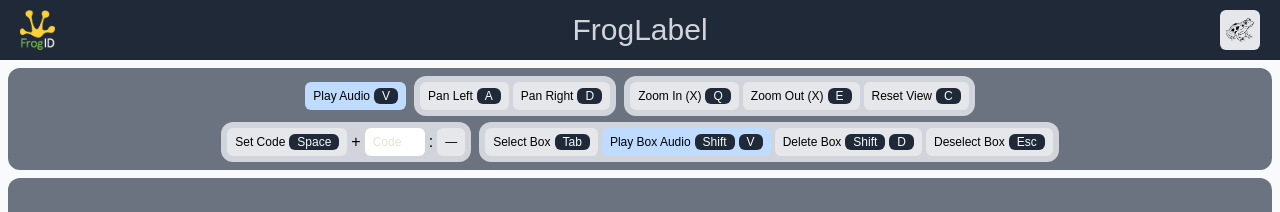
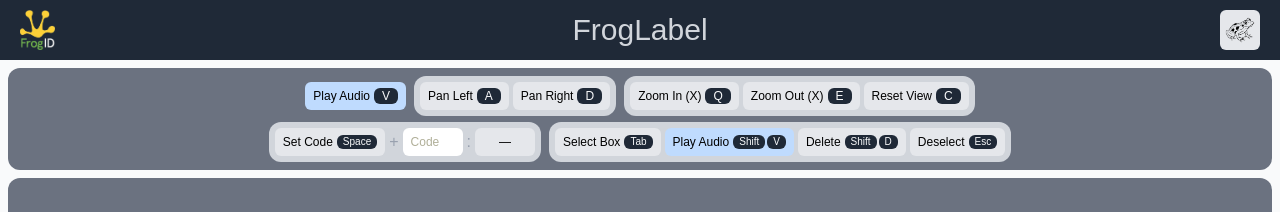
Before and after one commit to caileymm/froglabel, a React (Vite) app: page / in a window 1280 px wide. Shown: the top 212 px of the page. Built offline with nearby package versions, Linux system fonts and the light colour scheme; no server answers; a web font is replaced by a local one.

Commit message:
fixed delete box not working

```diff
--- a/src/App.jsx
+++ b/src/App.jsx
@@ -153,8 +153,8 @@ function App() {
               codesDict={codesDict}
               boxes={boxes}
               setBoxes={setBoxes}
-              currSelectedBox={currSelectedBoxId}
-              setCurrSelectedBox={setCurrSelectedBoxId}
+              currSelectedBoxId={currSelectedBoxId}
+              setCurrSelectedBoxId={setCurrSelectedBoxId}
               isPlaying={isPlaying}
               togglePlayPause={togglePlayPause}
               theme={theme}
--- a/src/components/BoundingBoxControls.jsx
+++ b/src/components/BoundingBoxControls.jsx
@@ -1,13 +1,26 @@
 import { useState, useEffect, useRef } from 'react';
 
-function BoundingBoxControls({ code, setCode, codesDict, boxes, setBoxes, currSelectedBox, setCurrSelectedBox, theme }) {
+function BoundingBoxControls({
+  code,
+  setCode,
+  codesDict,
+  boxes,
+  setBoxes,
+  currSelectedBoxId,
+  setCurrSelectedBoxId,
+  theme
+}) {
   const inputRef = useRef(null);
   const [isError, setIsError] = useState(false);
-  const [isSpacePressed, setIsSpacePressed] = useState(false);
-  const [isTabPressed, setIsTabPressed] = useState(false);
-  const [isShiftVPressed, setIsShiftVPressed] = useState(false);
-  const [isShiftDPressed, setIsShiftDPressed] = useState(false);
-  const [isEscPressed, setIsEscPressed] = useState(false);
+
+  // Visual state for keyboard shortcuts
+  const [pressedKeys, setPressedKeys] = useState({
+    space: false,
+    tab: false,
+    shiftV: false,
+    shiftD: false,
+    esc: false
+  });
 
   const handleSetCode = () => {
     setCode('');
@@ -29,43 +42,75 @@ function BoundingBoxControls({ code, setCode, codesDict, boxes, setBoxes, currSe
     }
   };
 
+  // Select the next box in the array based on ID
   const handleSelectBox = () => {
-    setCurrSelectedBox((prev) => {
-      if (boxes.length === 0) return -1;
-      return (prev + 1) % boxes.length;
-    });
+    if (boxes.length === 0) {
+        setCurrSelectedBoxId(-1);
+        return;
+    }
+    const currentIndex = boxes.findIndex(b => b.id === currSelectedBoxId);
+    const nextIndex = (currentIndex + 1) % boxes.length;
+    setCurrSelectedBoxId(boxes[nextIndex].id);
   };
-  const handleSelectBoxRef = useRef(handleSelectBox);
-  useEffect(() => { handleSelectBoxRef.current = handleSelectBox; });
 
-  const handlePlayBoxAudio = () => console.log("Play Box Audio");
+  const handlePlayBoxAudio = () => {
+    if (currSelectedBoxId !== -1) console.log("Play Box Audio for:", currSelectedBoxId);
+  };
 
   const handleDeleteBox = () => {
-    if (currSelectedBox != -1) {
-      setBoxes((prev) => prev.filter((_, i) => i !== currSelectedBox));
-      setCurrSelectedBox(-1);
+    if (currSelectedBoxId !== -1) {
+      setBoxes((prev) => prev.filter((box) => box.id !== currSelectedBoxId));
+      setCurrSelectedBoxId(-1);
     }
   };
-  const handleDeleteBoxRef = useRef(handleDeleteBox);
-  useEffect(() => { handleDeleteBoxRef.current = handleDeleteBox; });
 
-  const handleDeselectBox = () => setCurrSelectedBox(-1);
+  const handleDeselectBox = () => setCurrSelectedBoxId(-1);
+
+  // Sync refs so the EventListener always sees the newest state without re-binding
+  const actionsRef = useRef({ handleSetCode, handleSelectBox, handlePlayBoxAudio, handleDeleteBox, handleDeselectBox });
+  useEffect(() => {
+    actionsRef.current = { handleSetCode, handleSelectBox, handlePlayBoxAudio, handleDeleteBox, handleDeselectBox };
+  });
 
   useEffect(() => {
     const handleKeyDown = (e) => {
-      if (e.key === ' ') { e.preventDefault(); setIsSpacePressed(true); handleSetCode(); }
-      if (e.key === 'Tab') { e.preventDefault(); setIsTabPressed(true); handleSelectBoxRef.current(); }
-      if (e.shiftKey && e.key === 'V') { e.preventDefault(); setIsShiftVPressed(true); handlePlayBoxAudio(); }
-      if (e.shiftKey && e.key === 'D') { e.preventDefault(); setIsShiftDPressed(true); handleDeleteBoxRef.current(); }
-      if (e.key === 'Escape') { setIsEscPressed(true); handleDeselectBox(); }
+      // Ignore shortcuts if the user is typing in the input
+      if (document.activeElement === inputRef.current && e.key !== 'Enter' && e.key !== 'Escape') return;
+
+      if (e.key === ' ') {
+        e.preventDefault();
+        setPressedKeys(p => ({ ...p, space: true }));
+        actionsRef.current.handleSetCode();
+      }
+      if (e.key === 'Tab') {
+        e.preventDefault();
+        setPressedKeys(p => ({ ...p, tab: true }));
+        actionsRef.current.handleSelectBox();
+      }
+      if (e.shiftKey && e.key.toUpperCase() === 'V') {
+        e.preventDefault();
+        setPressedKeys(p => ({ ...p, shiftV: true }));
+        actionsRef.current.handlePlayBoxAudio();
+      }
+      if (e.shiftKey && e.key.toUpperCase() === 'D') {
+        e.preventDefault();
+        setPressedKeys(p => ({ ...p, shiftD: true }));
+        actionsRef.current.handleDeleteBox();
+      }
+      if (e.key === 'Escape') {
+        setPressedKeys(p => ({ ...p, esc: true }));
+        actionsRef.current.handleDeselectBox();
+      }
     };
+
     const handleKeyUp = (e) => {
-      if (e.key === ' ') setIsSpacePressed(false);
-      if (e.key === 'Tab') setIsTabPressed(false);
-      if (e.key === 'Shift' || e.key === 'V') setIsShiftVPressed(false);
-      if (e.key === 'Shift' || e.key === 'D') setIsShiftDPressed(false);
-      if (e.key === 'Escape') setIsEscPressed(false);
+      if (e.key === ' ') setPressedKeys(p => ({ ...p, space: false }));
+      if (e.key === 'Tab') setPressedKeys(p => ({ ...p, tab: false }));
+      if (e.key === 'Shift' || e.key.toUpperCase() === 'V') setPressedKeys(p => ({ ...p, shiftV: false }));
+      if (e.key === 'Shift' || e.key.toUpperCase() === 'D') setPressedKeys(p => ({ ...p, shiftD: false }));
+      if (e.key === 'Escape') setPressedKeys(p => ({ ...p, esc: false }));
     };
+
     window.addEventListener('keydown', handleKeyDown);
     window.addEventListener('keyup', handleKeyUp);
     return () => {
@@ -76,14 +121,15 @@ function BoundingBoxControls({ code, setCode, codesDict, boxes, setBoxes, currSe
 
   return (
     <div className='flex items-center justify-center gap-2 flex-wrap'>
+      {/* Code Input Group */}
       <div style={{ backgroundColor: theme.group }} className='p-1.5 rounded-xl flex items-center gap-1 font-display'>
         <button onClick={handleSetCode}
-          style={{ backgroundColor: isSpacePressed ? theme.buttonsPressed : theme.buttons }}
-          className='px-2 py-1.5 text-xs rounded-md font-display whitespace-nowrap cursor-pointer flex items-center gap-1'>
+          style={{ backgroundColor: pressedKeys.space ? theme.buttonsPressed : theme.buttons }}
+          className='px-2 py-1.5 text-xs rounded-md font-display whitespace-nowrap cursor-pointer flex items-center gap-1 transition-colors'>
           Set Code
-          <div style={{ backgroundColor: theme.keyButtons, color: theme.keyText }} className='text-xs font-display px-2 rounded-md'>Space</div>
+          <div style={{ backgroundColor: theme.keyButtons, color: theme.keyText }} className='text-[10px] font-display px-1.5 rounded-md'>Space</div>
         </button>
-        +
+        <span className="text-gray-400">+</span>
         <input
           ref={inputRef}
           value={code}
@@ -91,42 +137,50 @@ function BoundingBoxControls({ code, setCode, codesDict, boxes, setBoxes, currSe
           onKeyDown={(e) => e.stopPropagation()}
           placeholder='Code'
           maxLength={3}
-          className={`w-15 px-2 py-1.5 text-xs rounded-md font-display placeholder-[#E6E5C9] uppercase placeholder:normal-case
-            ${isError ? 'border-2 border-[#FFAAAA]' : 'border-none'}`}
+          className={`w-15 px-2 py-1.5 text-xs rounded-md font-display placeholder-[#B0AF98] uppercase placeholder:normal-case focus:outline-none
+            ${isError ? 'ring-2 ring-red-400' : 'border-none'}`}
           style={{ backgroundColor: '#FFFFFF' }}
         />
-        :
-        <div style={{ backgroundColor: theme.cream }} className='px-2 py-1.5 text-xs rounded-md font-display'>
+        <span className="text-gray-400">:</span>
+        <div style={{ backgroundColor: theme.cream }} className='px-2 py-1.5 text-xs rounded-md font-display min-w-[60px] text-center'>
           {codesDict[code] || '—'}
         </div>
       </div>
 
+      {/* Box Actions Group */}
       <div style={{ backgroundColor: theme.group }} className='p-1.5 rounded-xl flex items-center gap-1'>
         <button onClick={handleSelectBox}
-          style={{ backgroundColor: isTabPressed ? theme.buttonsPressed : theme.buttons }}
-          className='px-2 py-1.5 text-xs rounded-md font-display whitespace-nowrap cursor-pointer flex items-center gap-1'>
+          style={{ backgroundColor: pressedKeys.tab ? theme.buttonsPressed : theme.buttons }}
+          className='px-2 py-1.5 text-xs rounded-md font-display whitespace-nowrap cursor-pointer flex items-center gap-1 transition-colors'>
           Select Box
-          <div style={{ backgroundColor: theme.keyButtons, color: theme.keyText }} className='text-xs font-display px-2 rounded-md'>Tab</div>
+          <div style={{ backgroundColor: theme.keyButtons, color: theme.keyText }} className='text-[10px] font-display px-1.5 rounded-md'>Tab</div>
         </button>
+
         <button onClick={handlePlayBoxAudio}
-          style={{ backgroundColor: isShiftVPressed ? theme.audioButtonPressed : theme.audioButton }}
-          className='px-2 py-1.5 text-xs rounded-md font-display whitespace-nowrap cursor-pointer flex items-center gap-1'>
-          Play Box Audio
-          <div style={{ backgroundColor: theme.keyButtons, color: theme.keyText }} className='text-xs font-display px-2 rounded-md'>Shift</div>
-          <div style={{ backgroundColor: theme.keyButtons, color: theme.keyText }} className='text-xs font-display px-2 rounded-md'>V</div>
+          style={{ backgroundColor: pressedKeys.shiftV ? theme.audioButtonPressed : theme.audioButton }}
+          className='px-2 py-1.5 text-xs rounded-md font-display whitespace-nowrap cursor-pointer flex items-center gap-1 transition-colors'>
+          Play Audio
+          <div className="flex gap-0.5">
+            <div style={{ backgroundColor: theme.keyButtons, color: theme.keyText }} className='text-[10px] font-display px-1.5 rounded-md'>Shift</div>
+            <div style={{ backgroundColor: theme.keyButtons, color: theme.keyText }} className='text-[10px] font-display px-1.5 rounded-md'>V</div>
+          </div>
         </button>
+
         <button onClick={handleDeleteBox}
-          style={{ backgroundColor: isShiftDPressed ? theme.buttonsPressed : theme.buttons }}
-          className='px-2 py-1.5 text-xs rounded-md font-display whitespace-nowrap cursor-pointer flex items-center gap-1'>
-          Delete Box
-          <div style={{ backgroundColor: theme.keyButtons, color: theme.keyText }} className='text-xs font-display px-2 rounded-md'>Shift</div>
-          <div style={{ backgroundColor: theme.keyButtons, color: theme.keyText }} className='text-xs font-display px-2 rounded-md'>D</div>
+          style={{ backgroundColor: pressedKeys.shiftD ? theme.buttonsPressed : theme.buttons }}
+          className='px-2 py-1.5 text-xs rounded-md font-display whitespace-nowrap cursor-pointer flex items-center gap-1 transition-colors'>
+          Delete
+          <div className="flex gap-0.5">
+            <div style={{ backgroundColor: theme.keyButtons, color: theme.keyText }} className='text-[10px] font-display px-1.5 rounded-md'>Shift</div>
+            <div style={{ backgroundColor: theme.keyButtons, color: theme.keyText }} className='text-[10px] font-display px-1.5 rounded-md'>D</div>
+          </div>
         </button>
+
         <button onClick={handleDeselectBox}
-          style={{ backgroundColor: isEscPressed ? theme.buttonsPressed : theme.buttons }}
-          className='px-2 py-1.5 text-xs rounded-md font-display whitespace-nowrap cursor-pointer flex items-center gap-1'>
-          Deselect Box
-          <div style={{ backgroundColor: theme.keyButtons, color: theme.keyText }} className='text-xs font-display px-2 rounded-md'>Esc</div>
+          style={{ backgroundColor: pressedKeys.esc ? theme.buttonsPressed : theme.buttons }}
+          className='px-2 py-1.5 text-xs rounded-md font-display whitespace-nowrap cursor-pointer flex items-center gap-1 transition-colors'>
+          Deselect
+          <div style={{ backgroundColor: theme.keyButtons, color: theme.keyText }} className='text-[10px] font-display px-1.5 rounded-md'>Esc</div>
         </button>
       </div>
     </div>
```
